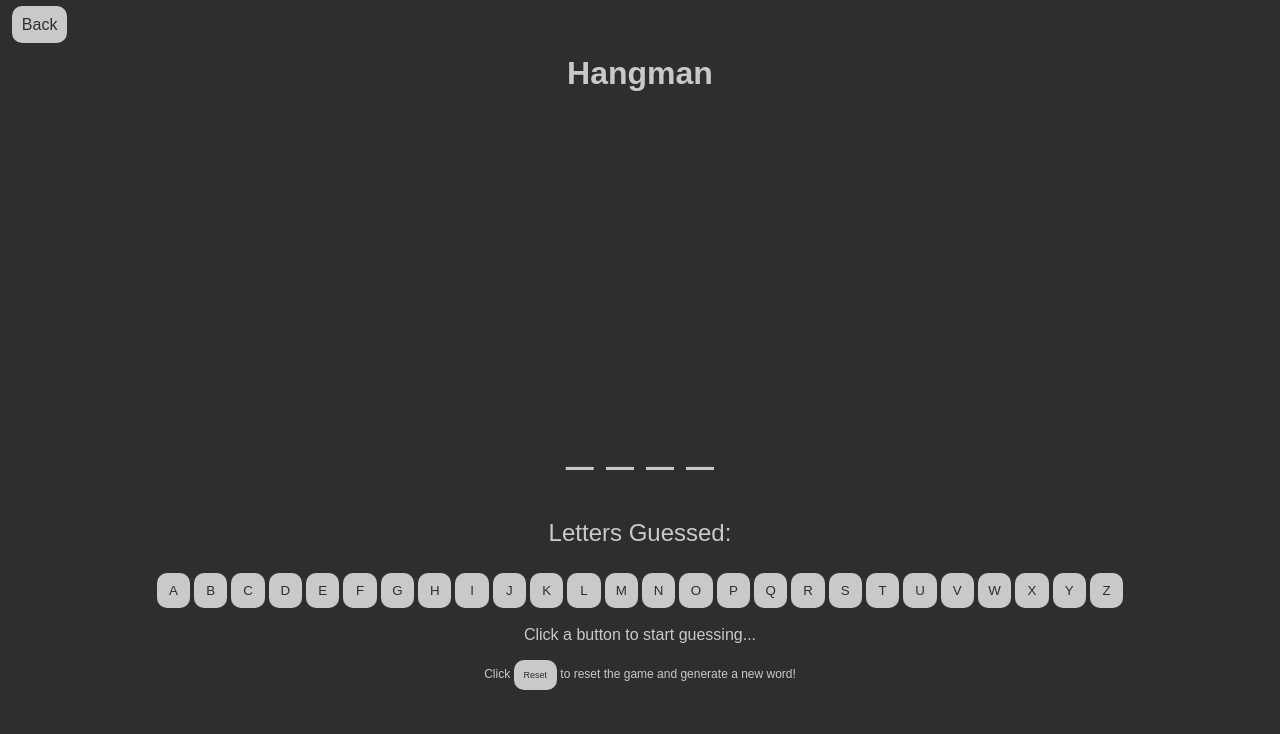
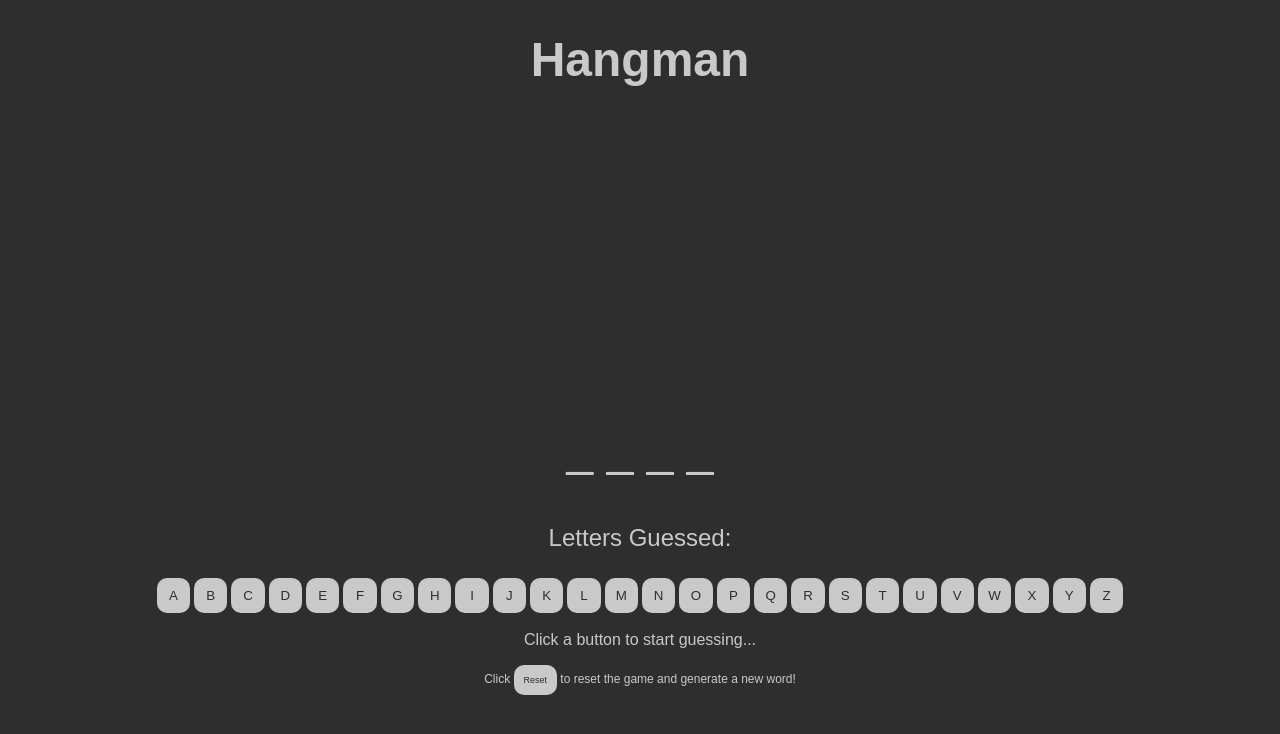
Before and after one commit to Stuart-Dann/Hangman, a website with bundled scripts: page client/hangman.html in a window 1280 px wide. Built offline with nearby package versions, Linux system fonts and the light colour scheme.

Commit message:
Hangman Title now back button

```diff
--- a/client/hangman.css
+++ b/client/hangman.css
@@ -1,12 +1,6 @@
 :root {
 	--bg-color: rgb(46, 46, 46);
 	--txt-color: rgb(201, 201, 201);
-}
-
-#header h1 {
-	text-align: center;
-	font-size: 4em;
-	size: 4em;
 }
 
 body {
@@ -14,15 +8,6 @@ body {
 	text-align: center;
 	background-color: var(--bg-color);
 	color: var(--txt-color);
-}
-ul {
-	list-style-type: none;
-	margin: 0;
-	margin-top: 1em;
-	padding: 0;
-}
-li a {
-	margin-right: 95%;
 }
 p {
 	font-size: 1.5em;
@@ -67,8 +52,12 @@ p {
 	font-size: 0.75em;
 }
 
-button,
 a {
+	text-decoration: none;
+	color: var(--txt-color);
+}
+
+button {
 	font-family: arial, sans-serif;
 	background-color: var(--txt-color);
 	border: none;
@@ -79,8 +68,7 @@ a {
 	text-decoration: none;
 }
 
-button:hover:enabled,
-a:hover {
+button:hover:enabled {
 	background-color: var(--bg-color);
 	color: var(--txt-color);
 }
@@ -119,3 +107,9 @@ button:disabled {
 	margin-top: 5em;
 	font-size: 4em;
 }
+
+h1 {
+	text-align: center;
+	font-size: 3em;
+	size: 4em;
+}
--- a/client/hangman.html
+++ b/client/hangman.html
@@ -6,10 +6,7 @@
 <script src="hangman.mjs" type="module"></script>
 
 <div id="screen-cover"></div>
-<ul>
-    <li><a href="index.html">Back</a></li>
-    <li><h1 id="header">Hangman</h1></li>
-</ul>
+<h1 id="header"><a href="index.html">Hangman</a></h1>
 
 <canvas id="hangman" width="180" height="250"></canvas>
 <p id="domWord"></p>
```
